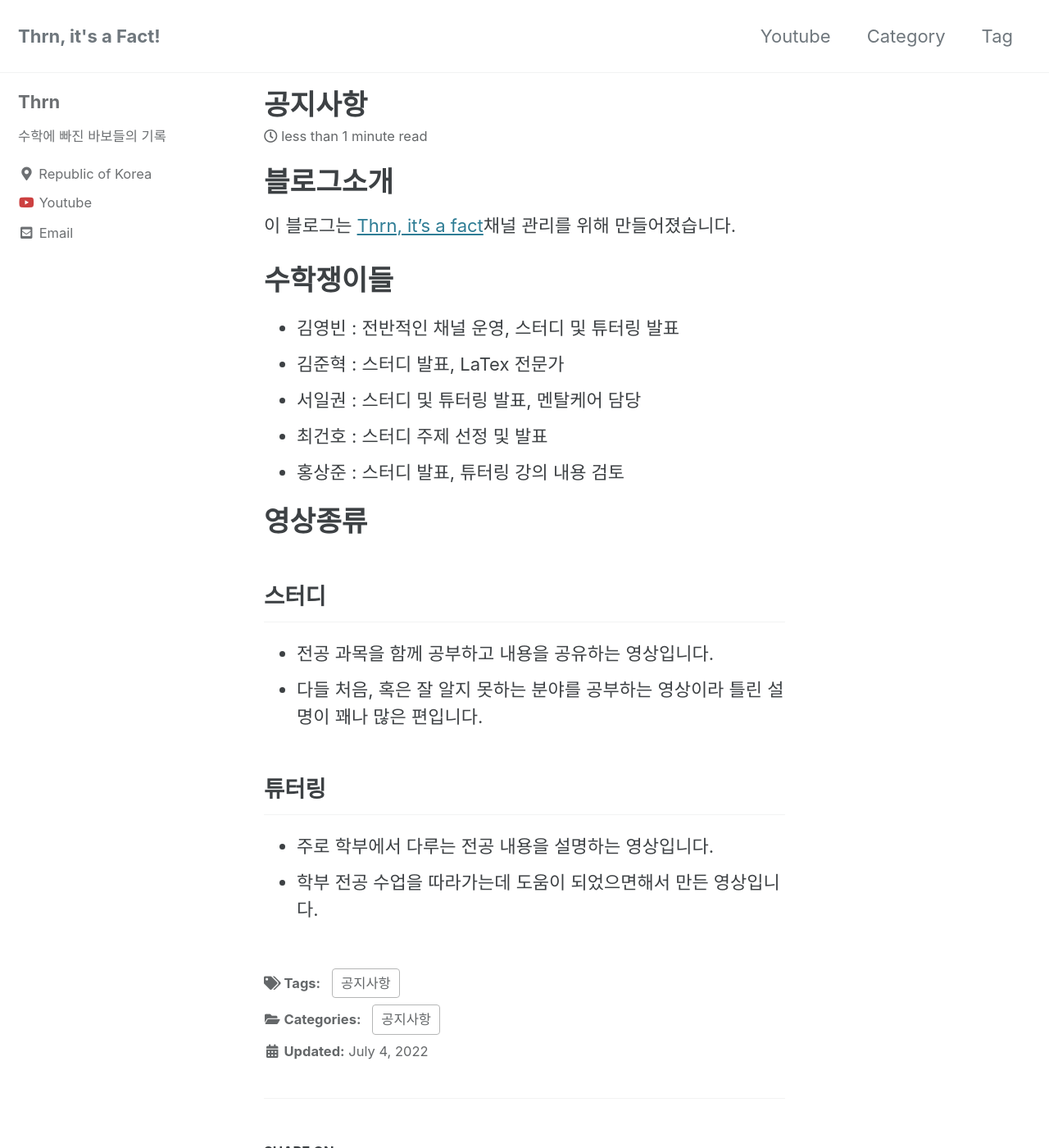
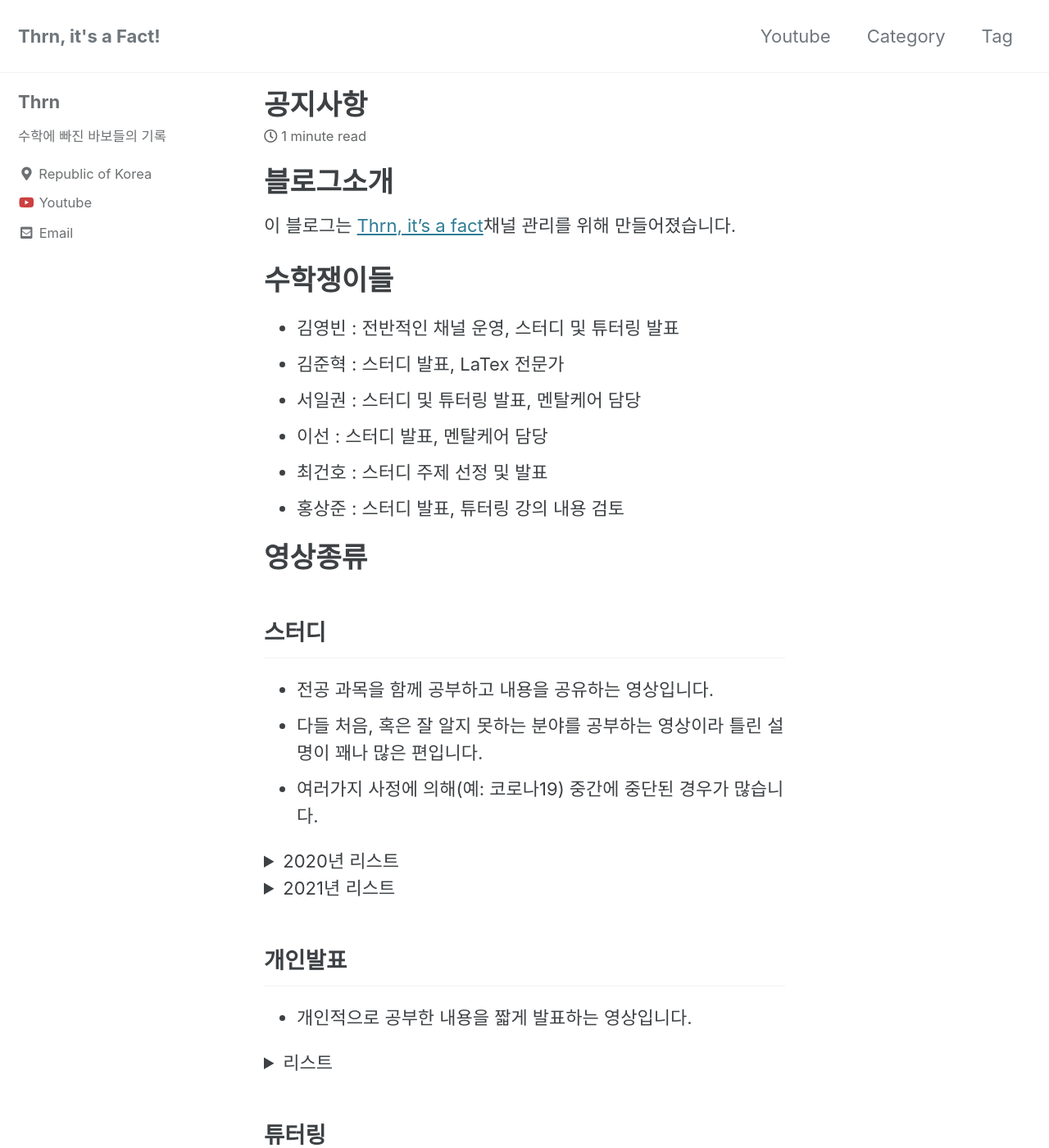
Before and after one commit to thrnitsafact/thrnitsafact.github.io, a Jekyll site: the page built from _posts/2022-07-04-notice.md, in a window 1280 px wide and 1400 px high. Shown: the whole window at 82% size. Built offline with Jekyll 4.4.1, drawn with Linux system fonts in a browser that asks for light colours; cached includes are drawn as plain includes; comment, search, counter and statistics services are not loaded.

Commit message:
Update 2022-07-04-notice.md

```diff
--- a/_posts/2022-07-04-notice.md
+++ b/_posts/2022-07-04-notice.md
@@ -12,6 +12,7 @@ tag: 공지사항
 - 김영빈 : 전반적인 채널 운영, 스터디 및 튜터링 발표
 - 김준혁 : 스터디 발표, LaTex 전문가
 - 서일권 : 스터디 및 튜터링 발표, 멘탈케어 담당
+- 이선 : 스터디 발표, 멘탈케어 담당
 - 최건호 : 스터디 주제 선정 및 발표
 - 홍상준 : 스터디 발표, 튜터링 강의 내용 검토
 
@@ -19,7 +20,62 @@ tag: 공지사항
 ## 스터디
 - 전공 과목을 함께 공부하고 내용을 공유하는 영상입니다.
 - 다들 처음, 혹은 잘 알지 못하는 분야를 공부하는 영상이라 틀린 설명이 꽤나 많은 편입니다.
-
+- 여러가지 사정에 의해(예: 코로나19) 중간에 중단된 경우가 많습니다.
+<details>
+<summary>2020년 리스트</summary>
+<div markdown="0">
+<ul>
+<li><a href="https://www.youtube.com/playlist?list=PLp3amepnpsaL4O6-O7_SHPzNCqueQQ-Jl"> 대수기하</a> 발표자: 김영빈</li>
+<li><a href="https://www.youtube.com/playlist?list=PLp3amepnpsaLVf0N-klRhaKMNOqKKKLY-"> 현대대수</a> 발표자: 김영빈,김준혁, 서일권, 최건호</li>
+<li><a href="https://www.youtube.com/playlist?list=PLp3amepnpsaLktJpvyAFwdPa3yNXLAXKI"> 실해석</a> 발표자: 이선, 홍상준</li>
+<li><a href="https://www.youtube.com/playlist?list=PLp3amepnpsaKU0e8cJhyzNc93Ov6vOLmA"> 미분기하</a> 발표자: 김영빈, 김준혁, 서일권, 이선, 최건호</li>
+<li><a href="https://www.youtube.com/playlist?list=PLp3amepnpsaI-JGCg1ak5AraFEH0GaImE"> 호몰로지 대수</a> 발표자: 김영빈, 서일권, 최건호</li>
+<li><a href="https://www.youtube.com/playlist?list=PLp3amepnpsaKGZ9hjc25h3vSTSmdbzBbt"> 체론</a> 발표자: 김영빈, 김준혁, 서일권</li>
+<li><a href="https://www.youtube.com/playlist?list=PLp3amepnpsaJsqX9FXY6D3gp9YtRet1HV"> 조화해석학</a> 발표자: 홍상준</li>
+<li><a href="https://www.youtube.com/playlist?list=PLp3amepnpsaIv8-bXdj91XcpWoQ0FgmQD"> 위상수학 문제풀이</a> 발표자: 김영빈, 김준혁, 김찬영, 서일권, 최건호</li>
+</ul>
+</div>
+</details>
+<details>
+<summary>2021년 리스트</summary>
+<div markdown="1">
+<ul>
+<li><a href="https://www.youtube.com/playlist?list=PLp3amepnpsaKrhDe1AQK-yiMyQcCSl2tn"> 대수기하</a> 발표자: 김영빈, 김준혁, 서일권, 최건호</li>
+<li><a href="https://www.youtube.com/playlist?list=PLp3amepnpsaKY310j1z3QWb7qnNnukDb4"> 양자역학</a> 발표자: 김준혁, 최건호</li>
+<li><a href="https://www.youtube.com/playlist?list=PLp3amepnpsaKlYAqCD7iMrNIRExEVRXiN"> 대수기하 문제풀이</a> 발표자: 김영빈, 서일권</li>
+<li><a href="https://www.youtube.com/playlist?list=PLp3amepnpsaK3fuNCSeC0mf56KIP5g4fd"> 미분기하 Warner</a> 발표자: 김영빈, 김준혁, 서일권, 최건호, 홍상준</li>
+<li><a href="https://www.youtube.com/playlist?list=PLp3amepnpsaJA1LsjHiizjQDY6qoGskA6"> 가환대수 문제풀이</a> 발표자: 김영빈, 김준혁, 서일권, 최건호</li>
+<li><a href="https://www.youtube.com/playlist?list=PLp3amepnpsaIPIE7CLMFfHwFcmAl84GTB"> 미분기하 Characteristic Classes</a></li>
+</ul>
+</div>
+</details>
+## 개인발표
+- 개인적으로 공부한 내용을 짧게 발표하는 영상입니다.
+<details>
+<summary>리스트</summary>
+<div markdown="1">
+<ul>
+<li><a href="https://youtu.be/kevtgLUFsBU"> Closed Subgroup Theorem</a> 발표자: 최건호</li>
+<li><a href="https://youtu.be/nDdl4e_Oct0"> Hilbert's Theorem 90</a> 발표자: 서일권</li>
+<li><a href="https://youtu.be/_EbMvR_rlbE"> Krull Topology on Infinite Galois Group</a> 발표자: 서일권</li>
+<li><a href="https://youtu.be/5umCyNXTSms"> The Fundamental Theorem of Galois</a> 발표자: 서일권</li>
+</ul>
+</div>
+</details>
 ## 튜터링
 - 주로 학부에서 다루는 전공 내용을 설명하는 영상입니다.
 - 학부 전공 수업을 따라가는데 도움이 되었으면해서 만든 영상입니다.
+<details>
+<summary>리스트</summary>
+<div markdown="1">
+<ul>
+<li><a href="https://www.youtube.com/playlist?list=PLp3amepnpsaJC6vsanb5qFvCyJnwG8dN5"> 위상수학</a> 발표자: 김영빈</li>
+<li><a href="https://www.youtube.com/playlist?list=PLp3amepnpsaKfN-ME5ElYTF7S0-AZ9xCm"> 선형대수1</a> 발표자: 김영빈</li>
+<li><a href="https://www.youtube.com/playlist?list=PLp3amepnpsaIg6x0eC9GdfR8qzQB6_tWt"> 현대대수1</a> 발표자: 서일권</li>
+<li><a href="https://www.youtube.com/playlist?list=PLp3amepnpsaLZSPQGgH8zn1Id3mAEMraZ"> 선형대수2</a> 발표자: 김영빈</li>
+<li><a href="https://www.youtube.com/playlist?list=PLp3amepnpsaIIV0G_QCkYiqQHgsPhkzR_"> 해석학</a> 발표자: 김영빈</li>
+<li><a href="https://www.youtube.com/playlist?list=PLp3amepnpsaJk3h3fz_RvczNkxB6aZgKM"> Module Theory</a> 발표자: 김영빈</li>
+<li><a href="https://www.youtube.com/playlist?list=PLp3amepnpsaL4FwtzkSbFCutS8_zgAgAZ"> 대수적 위상수학</a> 발표자: 김영빈</li>
+</ul>
+</div>
+</details>
```
